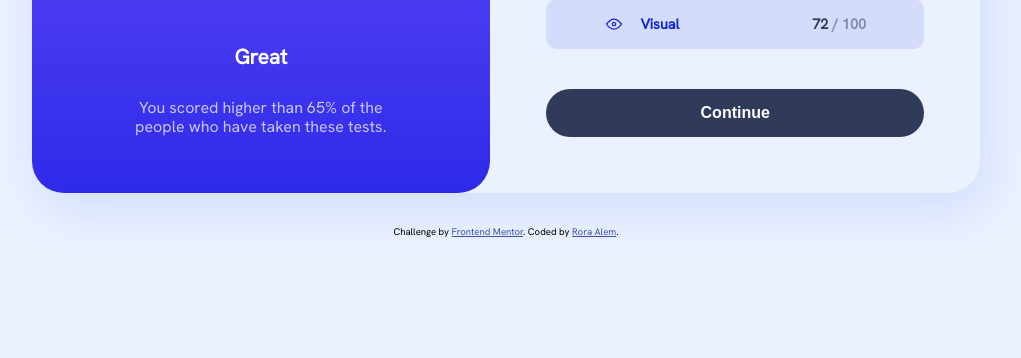
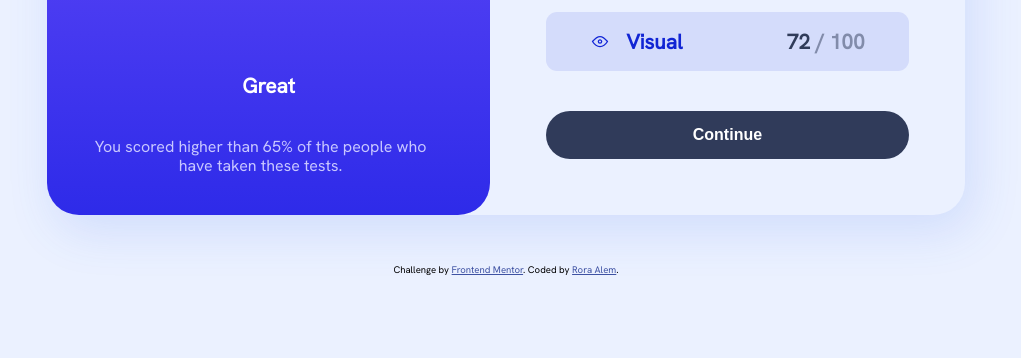
Before and after one commit to Rgit915/results-summary-component, a plain HTML site: page index.html in a window 1280 px wide. Shown: the part 442-800 px from the top of the page, without its empty margins (134-1155 px from the left). Drawn offline with Linux system fonts and the light colour scheme.

Commit message:
Update style

```diff
--- a/style.css
+++ b/style.css
@@ -93,7 +93,7 @@ body {
 
 .result h3 {
   color: var(--white);
-  font-size: 1.3rem;
+  font-size: 1rem;
   font-weight: 700;
   margin-top: 1.3rem;
 }
@@ -103,7 +103,7 @@ body {
   font-size: 1rem;
   line-height: 1.2rem;
   font-weight: 500;
-  padding: 0px 2rem;
+  padding: 0px 2.7rem 0px 2rem;
 }
 .summary {
   display: flex;
@@ -183,6 +183,7 @@ body {
     display: flex;
     box-shadow: 0.5rem 1rem 3rem var(--box-shadow-color);
     border-radius: var(--border-radius);
+    margin: 1rem;
   }
 
   .result {
@@ -192,14 +193,29 @@ body {
     border-radius: var(--border-radius);
     padding: var(--padding);
   }
+  .result h3 {
+    font-size: 1.3rem;
+  }
   .result .circle {
     width: 200px;
     height: 200px;
     border-radius: 50%;
   }
+  .result p {
+    font-size: 1rem;
+    font-weight: 500;
+    margin: 0px;
+    padding: 0px 1rem 0px 0px;
+  }
   .summary {
     flex: 1;
     padding: var(--padding);
+  }
+  .summary h3 {
+    font-size: 1.3rem;
+  }
+  .summary .score {
+    font-size: 1.3rem;
   }
   .summary-list {
     margin: 1rem 0px;
```
